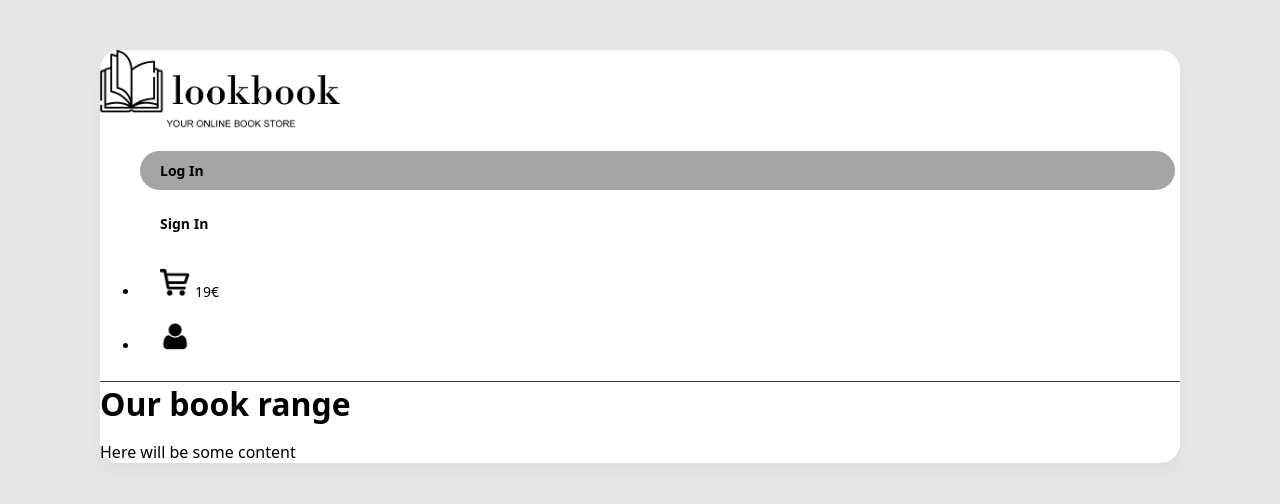
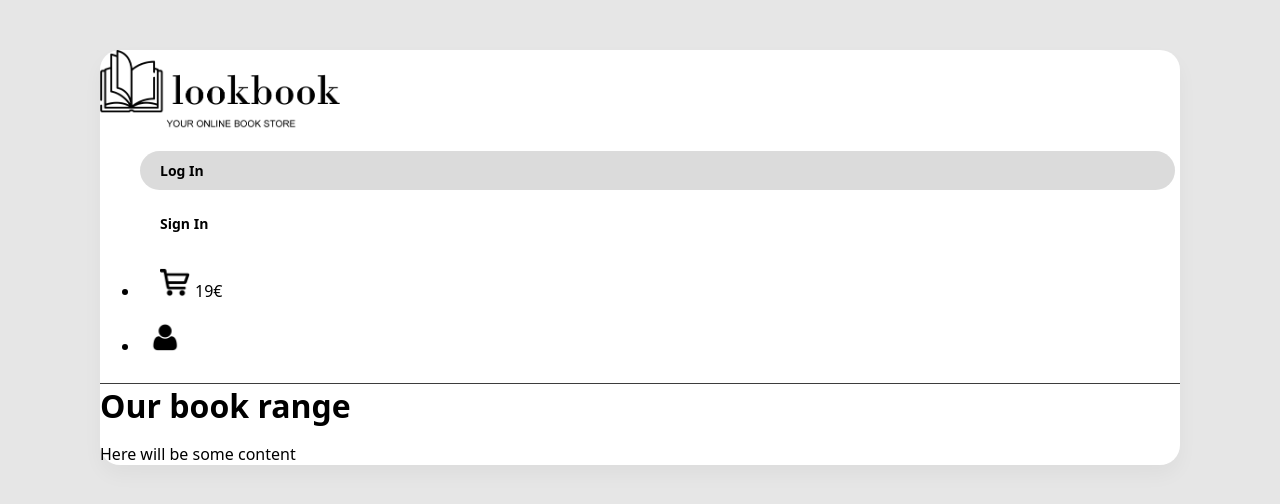
Before and after one commit to Strokow/lookbook, a React (Create React App) app: page / in a window 1280 px wide. In both pictures the pointer is over the element "Log In". Shown: the top 504 px of the page. Built offline with nearby package versions, Linux system fonts and the light colour scheme.

Commit message:
comepletely done header v2

```diff
--- a/src/App.js
+++ b/src/App.js
@@ -8,7 +8,7 @@ function App() {
         <ul className="d-flex justify-center">
           <div className="d-flex justify-between">
           <h3 className="text-uppercase login-button" style={{ marginRight: '5px' }}>Log In</h3>
-          <h3 className="text-uppercase signin-button" style={{ marginRight: '15px' }}>Sign In</h3>
+          <h3 className="text-uppercase signin-button" style={{ marginRight: '5px' }}>Sign In</h3>
           </div>
 
           <div className="d-flex mr-30 align-center justify-between justify-between">
--- a/src/index.scss
+++ b/src/index.scss
@@ -40,7 +40,7 @@ header {
   font-size: 14px;
 
   &:hover {
-    background-color: #a5a5a5;
+    background-color: #dbdbdb;
   }
 
 
@@ -58,7 +58,7 @@ header {
   font-size: 14px;
 
   &:hover {
-    background-color: #a5a5a5;
+    background-color: #dbdbdb;
   }
 }
 
@@ -71,26 +71,26 @@ header {
   color: rgb(0, 0, 0);
   cursor: pointer;
   transition: background-color 0.3s ease;
-  font-size: 14px;
+
 
   &:hover {
-    background-color: #a5a5a5;
+    background-color: #dbdbdb;
   }
 }
 
 .profile-button {
   margin-right: 0px;
-  padding: 10px 20px;
+  padding: 10px;
   border: 1px;
   border-radius: 20px;
   background-color: #ffffff;
   color: rgb(0, 0, 0);
   cursor: pointer;
   transition: background-color 0.3s ease;
-  font-size: 14px;
+
 
   &:hover {
-    background-color: #a5a5a5;
+    background-color: #dbdbdb;
   }
 }
 
```
